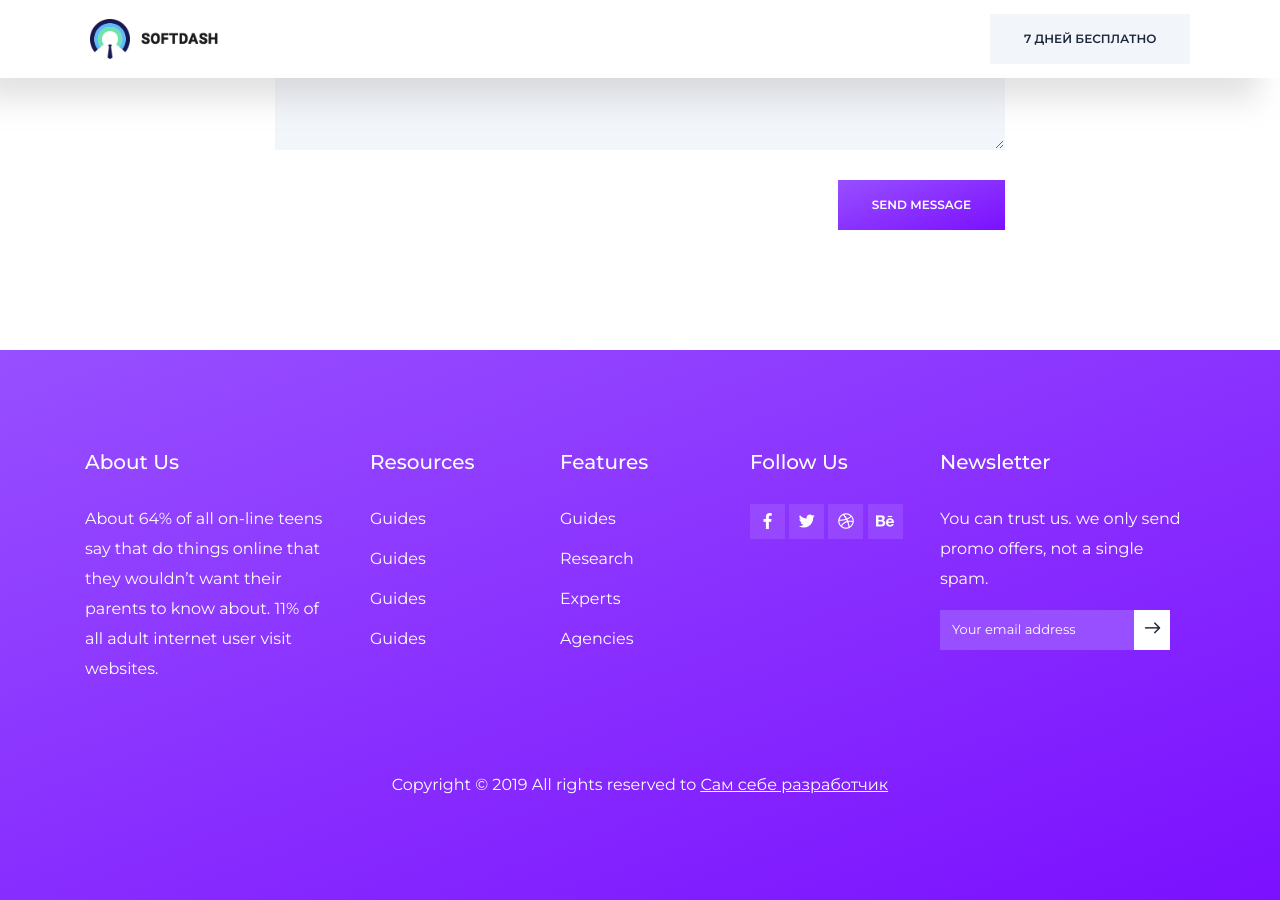
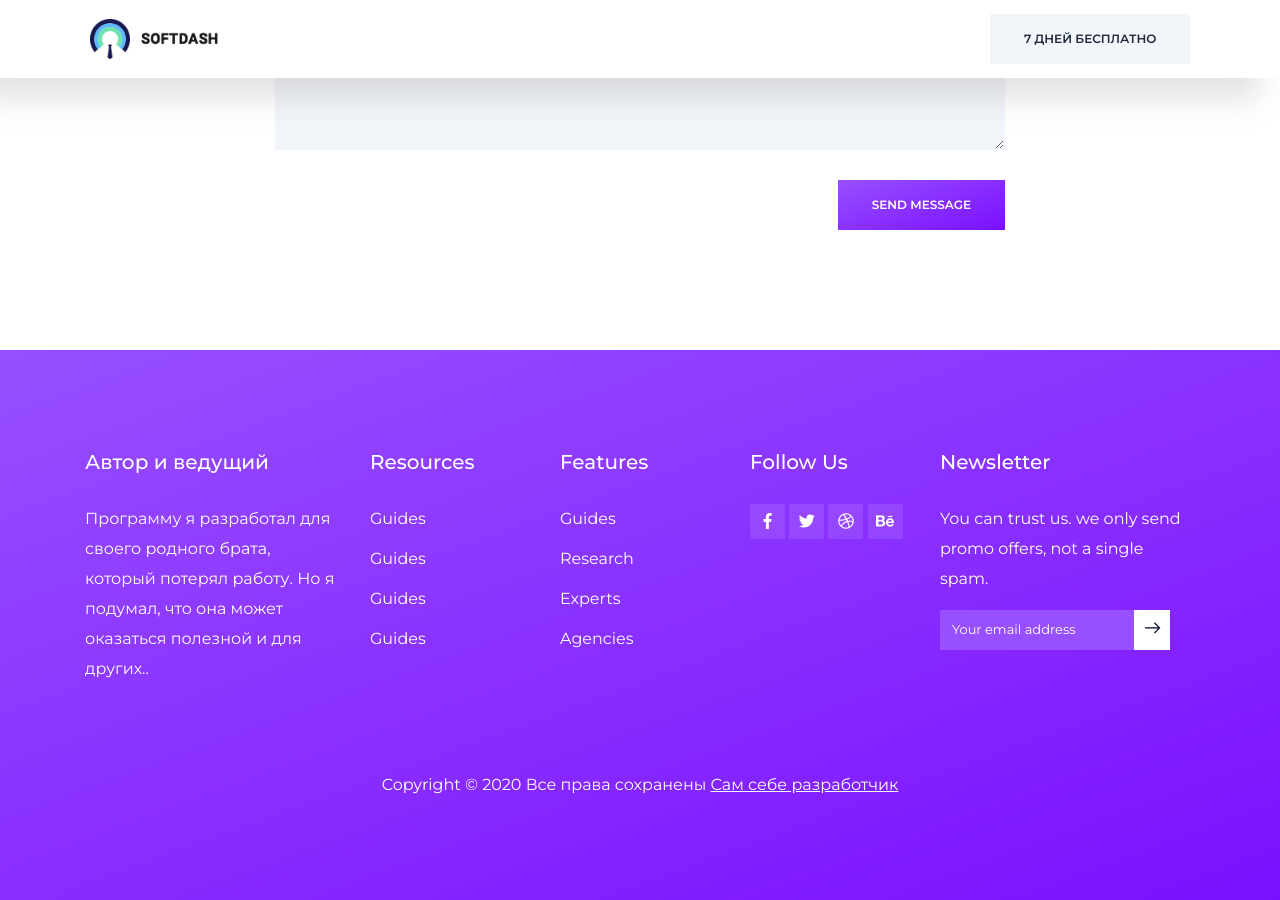
Before and after one commit to RakhimyanTim/samseberazrabotchik.github.io, a Jekyll site: the page built from contact.html, in a window 1280 px wide and 900 px high, scrolled down 1211 px. Built offline with Jekyll 4.4.1, drawn with Linux system fonts in a browser that asks for light colours.

Commit message:
Update _config.yml

```diff
--- a/_config.yml
+++ b/_config.yml
@@ -501,8 +501,8 @@ contact_address: 'Los Angeles, United States'
 ##########     footer      ###########
 #####################################
 
-footer_title: 'About Us'
-footer_description: 'About 64% of all on-line teens say that do things online that they wouldn’t want their parents to know about. 11% of all adult internet user visit websites.'
+footer_title: 'Автор и ведущий'
+footer_description: 'Программу я разработал для своего родного брата, который потерял работу. Но я подумал, что она может оказаться полезной и для других..'
 
 footer_resources_link_heading: 'Resources'
 footer_resources_link_one_text: 'Guides'
@@ -527,9 +527,8 @@ footer_features_link_one_link: '#'
 
 
 footer_facebook_link: '#'
-footer_twitter_link: '#'
-footer_dribbble_link: '#'
-footer_behance_link: '#'
+footer_vkontakte_link: '#'
+
 
 mailchimp:
   user-id:
@@ -539,7 +538,7 @@ mailchimp:
 ####################################
 ######        Copyright       ######
 ####################################
-copyright_text: Copyright © 2019 All rights reserved to
+copyright_text: Copyright © 2020 Все права сохранены
 company_url: '#'
 
 
```
